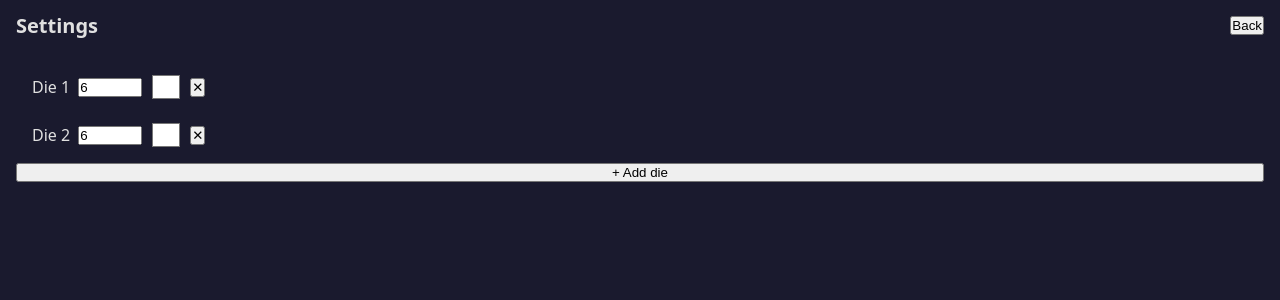
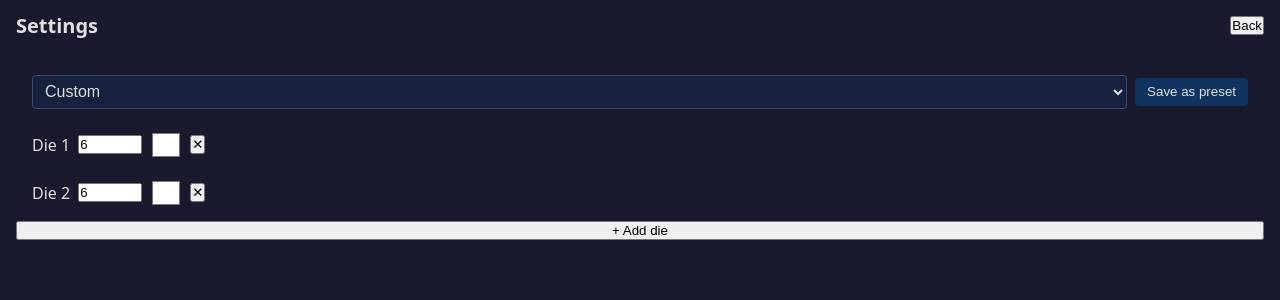
Before and after one commit to ytaragin/dice-roller, a Svelte app: page / in a window 1280 px wide. Both pictures are taken after a click on the button "Config". Shown: the top 300 px of the page. Built offline with nearby package versions, Linux system fonts and the light colour scheme.

Commit message:
Add preset bar for saving and loading dice configurations

```diff
--- /dev/null
+++ b/src/components/PresetBar.svelte
@@ -0,0 +1,106 @@
+<script>
+  /**
+   * @typedef {Object} Props
+   * @property {(id: string) => void} onSelect - load a saved preset by id
+   * @property {() => void} onSelectCustom - switch to a one-off custom config
+   * @property {(name: string) => void} onSave - save current dice as a named preset
+   * @property {(id: string) => void} onDelete - delete a preset by id
+   */
+
+  import { presets } from '../state/presets.svelte.js'
+
+  /** @type {Props} */
+  let { onSelect, onSelectCustom, onSave, onDelete } = $props()
+
+  let saving = $state(false)
+  let name = $state('')
+
+  /** @param {Event} e */
+  function handleChange(e) {
+    const value = /** @type {HTMLSelectElement} */ (e.currentTarget).value
+    if (value === '') onSelectCustom()
+    else onSelect(value)
+  }
+
+  function startSave() {
+    name = ''
+    saving = true
+  }
+
+  function cancelSave() {
+    saving = false
+    name = ''
+  }
+
+  function confirmSave() {
+    if (!name.trim()) return
+    onSave(name)
+    saving = false
+    name = ''
+  }
+</script>
+
+<div class="bar">
+  <select value={presets.activeId ?? ''} onchange={handleChange}>
+    <option value="">Custom</option>
+    {#each presets.presets as preset (preset.id)}
+      <option value={preset.id}>{preset.name}</option>
+    {/each}
+  </select>
+
+  {#if presets.activeId}
+    <button class="action" onclick={() => onDelete(presets.activeId)}>Delete</button>
+  {:else if !saving}
+    <button class="action" onclick={startSave}>Save as preset</button>
+  {/if}
+</div>
+
+{#if saving}
+  <div class="save-row">
+    <input
+      type="text"
+      placeholder="Preset name"
+      bind:value={name}
+      onkeydown={(e) => {
+        if (e.key === 'Enter') confirmSave()
+        else if (e.key === 'Escape') cancelSave()
+      }}
+    />
+    <button class="action" disabled={!name.trim()} onclick={confirmSave}>Save</button>
+    <button class="action" onclick={cancelSave}>Cancel</button>
+  </div>
+{/if}
+
+<style>
+  .bar,
+  .save-row {
+    display: flex;
+    align-items: center;
+    gap: 0.5rem;
+    padding: 0.5rem 1rem;
+  }
+  select,
+  input[type='text'] {
+    flex: 1;
+    min-width: 0;
+    padding: 0.4rem 0.5rem;
+    border-radius: 0.25rem;
+    border: 1px solid #44446a;
+    background: #16213e;
+    color: inherit;
+    font-size: 1rem;
+  }
+  .action {
+    padding: 0.4rem 0.75rem;
+    border: none;
+    border-radius: 0.25rem;
+    background: #0f3460;
+    color: inherit;
+    cursor: pointer;
+    white-space: nowrap;
+  }
+  .action:disabled {
+    opacity: 0.5;
+    cursor: default;
+  }
+</style>
--- a/src/screens/ConfigScreen.svelte
+++ b/src/screens/ConfigScreen.svelte
@@ -1,32 +1,65 @@
 <script>
   import DieConfigRow from '../components/DieConfigRow.svelte'
+  import PresetBar from '../components/PresetBar.svelte'
   import { config } from '../state/config.svelte.js'
   import { diceState } from '../state/dice.svelte.js'
+  import { presets } from '../state/presets.svelte.js'
 
   /** @param {string} id @param {number} sides */
   function setSides(id, sides) {
     config.setSides(id, sides)
+    presets.markCustom()
     diceState.rebuild()
   }
 
   /** @param {string} id @param {string} color */
   function setColor(id, color) {
     config.setColor(id, color)
+    presets.markCustom()
   }
 
   /** @param {string} id */
   function removeDie(id) {
     config.removeDie(id)
+    presets.markCustom()
     diceState.rebuild()
   }
 
   function addDie() {
     config.addDie()
+    presets.markCustom()
     diceState.rebuild()
+  }
+
+  /** @param {string} id */
+  function selectPreset(id) {
+    presets.select(id)
+    diceState.rebuild()
+  }
+
+  function selectCustom() {
+    presets.selectCustom()
+  }
+
+  /** @param {string} name */
+  function savePreset(name) {
+    presets.saveCurrentAs(name)
+  }
+
+  /** @param {string} id */
+  function deletePreset(id) {
+    presets.remove(id)
   }
 </script>
 
 <section>
+  <PresetBar
+    onSelect={selectPreset}
+    onSelectCustom={selectCustom}
+    onSave={savePreset}
+    onDelete={deletePreset}
+  />
+
   {#each config.dice as die, i (die.id)}
     <DieConfigRow {die} index={i} onSetSides={setSides} onSetColor={setColor} onRemove={removeDie} />
   {/each}
--- a/src/state/config.svelte.js
+++ b/src/state/config.svelte.js
@@ -54,6 +54,15 @@ class Config {
     this.dice.push(makeDie(sides))
   }
 
+  /**
+   * Replace the entire dice set (e.g. when loading a preset).
+   * New runtime ids are generated; incoming ids (if any) are ignored.
+   * @param {{ sides: number, color?: string }[]} dice
+   */
+  replaceDice(dice) {
+    this.dice = dice.map((d) => makeDie(d.sides, d.color || '#ffffff'))
+  }
+
   /** @param {string} id */
   removeDie(id) {
     this.dice = this.dice.filter((d) => d.id !== id)
--- /dev/null
+++ b/src/state/presets.svelte.js
@@ -0,0 +1,135 @@
+import { load, save } from '../lib/storage.js'
+import { config } from './config.svelte.js'
+
+const KEY = 'dice-presets'
+
+let nextId = 0
+const makeId = () => `p${nextId++}`
+
+/**
+ * Snapshot the current config dice into a plain, storable shape.
+ * @returns {{ sides: number, color: string }[]}
+ */
+const snapshotDice = () => config.dice.map((d) => ({ sides: d.sides, color: d.color }))
+
+/**
+ * Validate a single die entry inside a persisted preset.
+ * @param {any} d
+ */
+const isValidDie = (d) => d && Number.isInteger(d.sides) && d.sides >= 2
+
+/**
+ * Validate a persisted presets blob before trusting it.
+ * @param {any} saved
+ * @returns {boolean}
+ */
+function isValidBlob(saved) {
+  return (
+    !!saved &&
+    typeof saved === 'object' &&
+    Array.isArray(saved.presets) &&
+    saved.presets.every(
+      (p) =>
+        p &&
+        typeof p.name === 'string' &&
+        Array.isArray(p.dice) &&
+        p.dice.every(isValidDie),
+    )
+  )
+}
+
+/**
+ * Named game presets. Each preset is a saved snapshot of the dice configuration.
+ * `activeId` tracks the currently selected preset; `null` means a one-off
+ * "Custom" configuration that is not tied to any saved preset.
+ * Persisted to localStorage under its own key, separate from the live config.
+ */
+class Presets {
+  /** @type {{ id: string, name: string, dice: { sides: number, color: string }[] }[]} */
+  presets = $state([])
+
+  /** @type {string | null} */
+  activeId = $state(null)
+
+  constructor() {
+    const saved = load(KEY)
+    if (isValidBlob(saved)) {
+      this.presets = saved.presets.map((p) => ({
+        id: makeId(),
+        name: p.name,
+        dice: p.dice.map((d) => ({ sides: d.sides, color: d.color || '#ffffff' })),
+      }))
+      // Only restore the active selection if it still resolves to a real preset.
+      const restored = saved.presets.findIndex((p) => p.id === saved.activeId)
+      this.activeId = restored >= 0 ? this.presets[restored].id : null
+    }
+
+    // Auto-persist on any change. Stored ids are stable within a session and
+    // are only used to round-trip the active selection across reloads.
+    $effect.root(() => {
+      $effect(() => {
+        save(
+          {
+            version: 1,
+            activeId: this.activeId,
+            presets: this.presets.map((p) => ({
+              id: p.id,
+              name: p.name,
+              dice: p.dice.map((d) => ({ sides: d.sides, color: d.color })),
+            })),
+          },
+          KEY,
+        )
+      })
+    })
+  }
+
+  /** @returns {{ id: string, name: string, dice: { sides: number, color: string }[] } | null} */
+  get active() {
+    return this.presets.find((p) => p.id === this.activeId) || null
+  }
+
+  /**
+   * Load a preset into the live config and mark it active.
+   * @param {string} id
+   */
+  select(id) {
+    const preset = this.presets.find((p) => p.id === id)
+    if (!preset) return
+    config.replaceDice(preset.dice)
+    this.activeId = id
+  }
+
+  /** Switch to a one-off custom configuration, keeping the current dice. */
+  selectCustom() {
+    this.activeId = null
+  }
+
+  /** Drop the active selection because the dice were edited. */
+  markCustom() {
+    this.activeId = null
+  }
+
+  /**
+   * Save the current config dice as a new named preset and make it active.
+   * @param {string} name
+   */
+  saveCurrentAs(name) {
+    const trimmed = name.trim()
+    if (!trimmed) return
+    const preset = { id: makeId(), name: trimmed, dice: snapshotDice() }
+    this.presets.push(preset)
+    this.activeId = preset.id
+  }
+
+  /**
+   * Remove a preset. If it was active, fall back to Custom.
+   * @param {string} id
+   */
+  remove(id) {
+    this.presets = this.presets.filter((p) => p.id !== id)
+    if (this.activeId === id) this.activeId = null
+  }
+}
+
+export const presets = new Presets()
```
